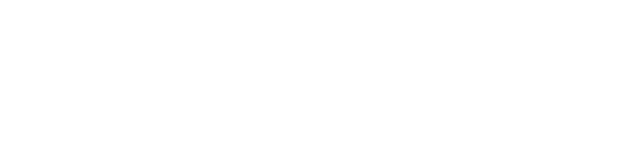
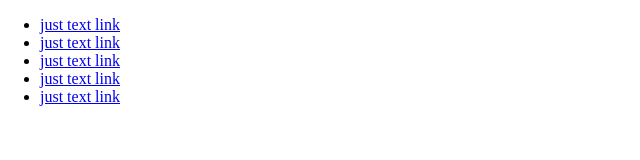
Before and after one commit to andrey373/lesson-git, a plain HTML site: page index.html in a window 1280 px wide. Shown: the whole page, without its empty margins (0-640 px from the left). Drawn offline with Linux system fonts and the light colour scheme.

Commit message:
chenges file  html add navbar

```diff
--- a/index.html
+++ b/index.html
@@ -7,7 +7,15 @@
     <link rel="stylesheet" href="style.css" type="text/css" media="all">
 </head>
 <body>
-
+    <nav>
+        <ul>
+            <li><a href="#">just text link</a></li>
+            <li><a href="#">just text link</a></li>
+            <li><a href="#">just text link</a></li>
+            <li><a href="#">just text link</a></li>
+            <li><a href="#">just text link</a></li>
+        </ul>
+    </nav>
     <script src="main.js"></script>
 </body>
 </html>
```
